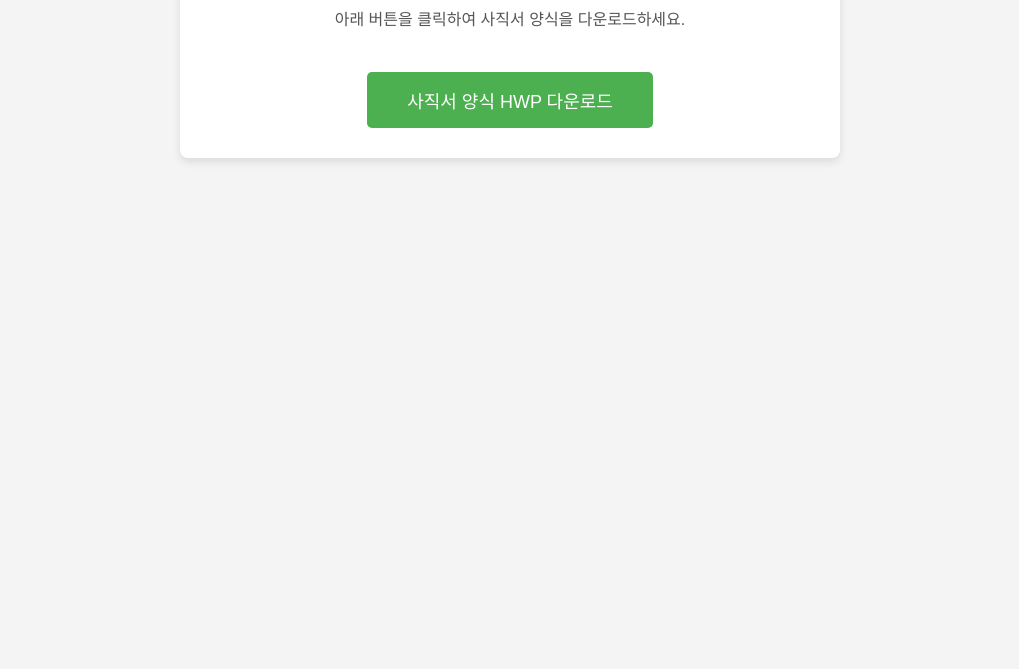
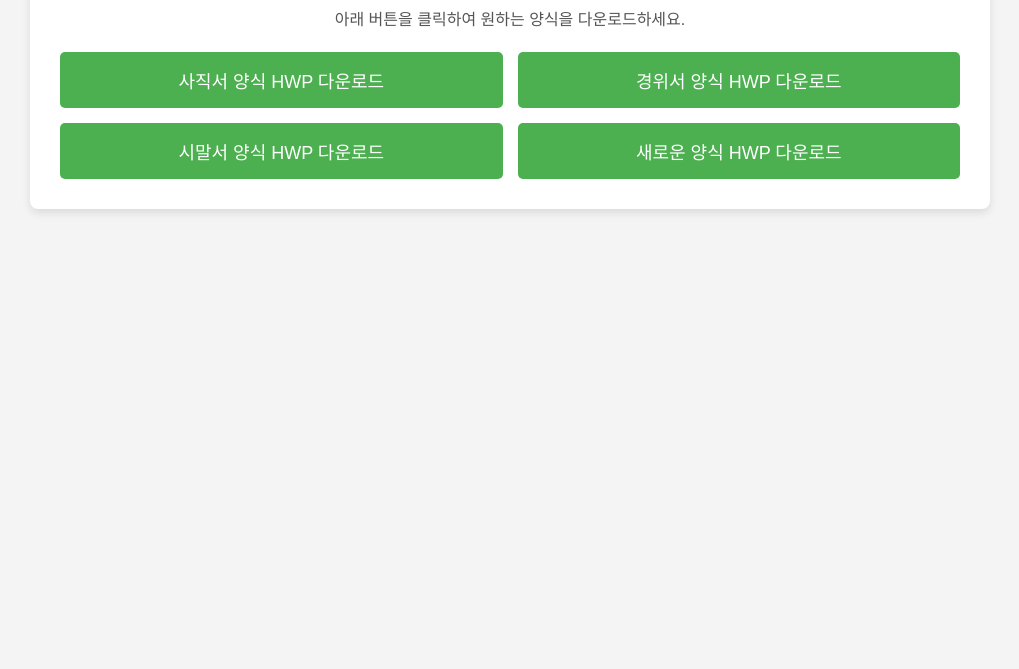
Before and after one commit to clubmbusan/Resignation-form, a plain HTML site: page index.html in a window 1280 px wide. Shown: the part 131-800 px from the top of the page, without its empty margins (130-1149 px from the left). Drawn offline with Linux system fonts and the light colour scheme.

Commit message:
Update index.html

```diff
--- a/index.html
+++ b/index.html
@@ -3,7 +3,7 @@
 <head>
     <meta charset="UTF-8">
     <meta name="viewport" content="width=device-width, initial-scale=1.0">
-    <title>사직서 양식 다운로드</title>
+    <title>각종 양식 HWP 다운로드</title>
     <style>
         body {
             font-family: Arial, sans-serif;
@@ -12,7 +12,7 @@
             background-color: #f4f4f4;
         }
         .container {
-            max-width: 600px; /* 직사각형 박스의 너비를 설정 */
+            max-width: 900px; /* 직사각형 박스의 너비를 설정 */
             width: 100%;
             margin: 0 auto; /* 중앙 정렬 */
             background-color: #fff;
@@ -25,8 +25,20 @@
             text-align: center;
             color: #333;
         }
+        p {
+            margin-bottom: 20px;
+            font-size: 16px;
+            line-height: 1.5;
+            color: #555;
+        }
+        .button-container {
+            display: flex; /* Flexbox 사용하여 버튼들을 가로로 배치 */
+            justify-content: space-between; /* 버튼 사이에 공간을 일정하게 배치 */
+            flex-wrap: wrap; /* 화면 크기에 따라 버튼이 다음 줄로 넘어가게 설정 */
+            gap: 15px; /* 버튼 간 간격 */
+            margin-top: 20px;
+        }
         .download-btn {
-            display: inline-block;
             text-decoration: none;
             padding: 15px 40px;
             background-color: #4CAF50;
@@ -34,29 +46,40 @@
             font-size: 18px;
             border-radius: 5px;
             text-align: center;
-            margin-top: 20px;
             transition: background-color 0.3s;
+            flex: 1 1 30%; /* 버튼의 크기를 일정 비율로 유지하고, 화면 크기에 따라 크기 자동 조정 */
         }
         .download-btn:hover {
             background-color: #45a049;
-        }
-        p {
-            margin-bottom: 20px;
-            font-size: 16px;
-            line-height: 1.5;
-            color: #555;
         }
     </style>
 </head>
 <body>
     <div class="container">
-        <h1>사직서 양식 HWP 다운로드</h1>
-        <p>아래 버튼을 클릭하여 사직서 양식을 다운로드하세요.</p>
+        <h1>각종 양식 HWP 다운로드</h1>
+        <p>아래 버튼을 클릭하여 원하는 양식을 다운로드하세요.</p>
 
-        <!-- 다운로드 버튼 -->
-       <a href="https://raw.githubusercontent.com/clubmbusan/Resignation-form/main/사직서%20양식%20hwp.hwp" class="download-btn" download>
-            사직서 양식 HWP 다운로드
-        </a>
+        <div class="button-container">
+            <!-- 사직서 양식 다운로드 버튼 -->
+            <a href="https://raw.githubusercontent.com/clubmbusan/Resignation-form/main/사직서%20양식%20hwp.hwp" class="download-btn" download>
+                사직서 양식 HWP 다운로드
+            </a>
+
+            <!-- 경위서 양식 다운로드 버튼 -->
+            <a href="https://raw.githubusercontent.com/clubmbusan/Resignation-form/main/경위서%20양식%20hwp.hwp" class="download-btn" download>
+                경위서 양식 HWP 다운로드
+            </a>
+
+            <!-- 시말서 양식 다운로드 버튼 -->
+            <a href="https://raw.githubusercontent.com/clubmbusan/Resignation-form/main/시말서%20양식%20hwp.hwp" class="download-btn" download>
+                시말서 양식 HWP 다운로드
+            </a>
+
+            <!-- 새로운 양식 다운로드 버튼 -->
+            <a href="https://raw.githubusercontent.com/clubmbusan/Resignation-form/main/새로운%20양식%20hwp.hwp" class="download-btn" download>
+                새로운 양식 HWP 다운로드
+            </a>
+        </div>
     </div>
 </body>
 </html>
```
